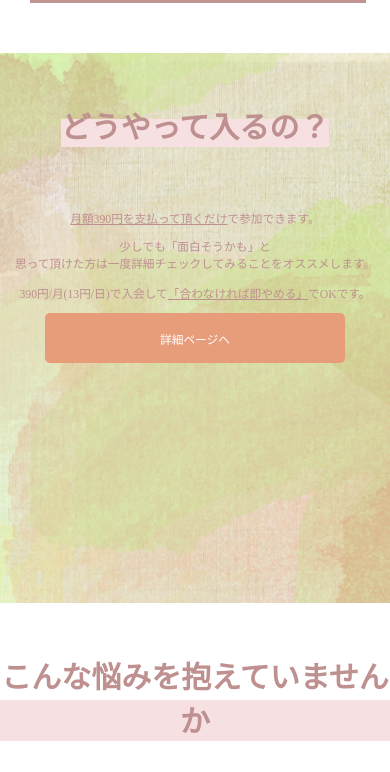
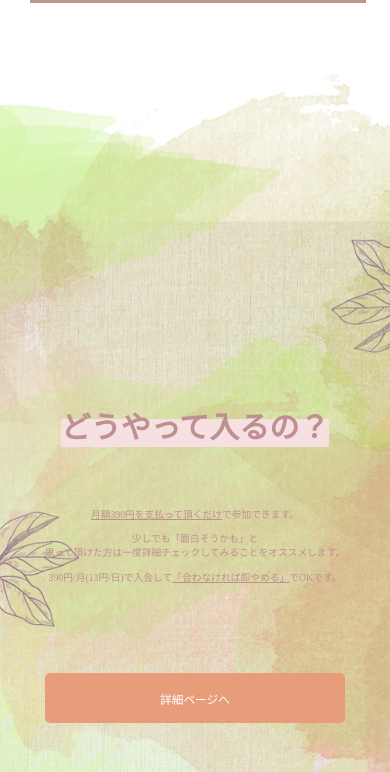
Before and after one commit to Kuma-inataku/gift_village, a plain HTML site: page index.html in a window 390 px wide. Shown: the part 2152-2924 px from the top of the page. Drawn offline with nearby package versions, Linux system fonts and the light colour scheme.

Commit message:
joinページのデザイン変更

```diff
--- a/index.html
+++ b/index.html
@@ -113,7 +113,7 @@
       </div>
     </section>
     <section class="g-join">
-      <h2>どうやって入るの？</h2>
+      <h2 class="join-h2">どうやって入るの？</h2>
       <p>
         <span>月額390円を支払って頂くだけ</span>で参加できます。
       </p>
--- a/style.css
+++ b/style.css
@@ -205,6 +205,26 @@ h2{
   .g-home{
     background:white;
   }
+  .g-join{
+    background-image: url(./image/giftsp2.png);
+    background-position: center center;
+    background-repeat: no-repeat;
+    background-size: cover;
+    padding: 200px 0;
+  }
+  .join-h2{
+    margin-top: 100px;
+  }
+  .join-button{
+    width: 300px;
+    height: 50px;
+    background:#E79D7A ;
+    color: white;
+    border: none;
+    border-radius: 5px;
+    font-size: 20px;
+    margin-top: 80px;
+  }
 }
 /* 【スマートフォン以下】 */
 @media screen and (max-width: 896px) {
@@ -219,7 +239,7 @@ h2{
     max-width: 100px;
   }
   .g-join p{
-    font-size: 3vw;
+    font-size: 2.5vw;
   }
   .join-button{
     font-size: 3vw;
```
